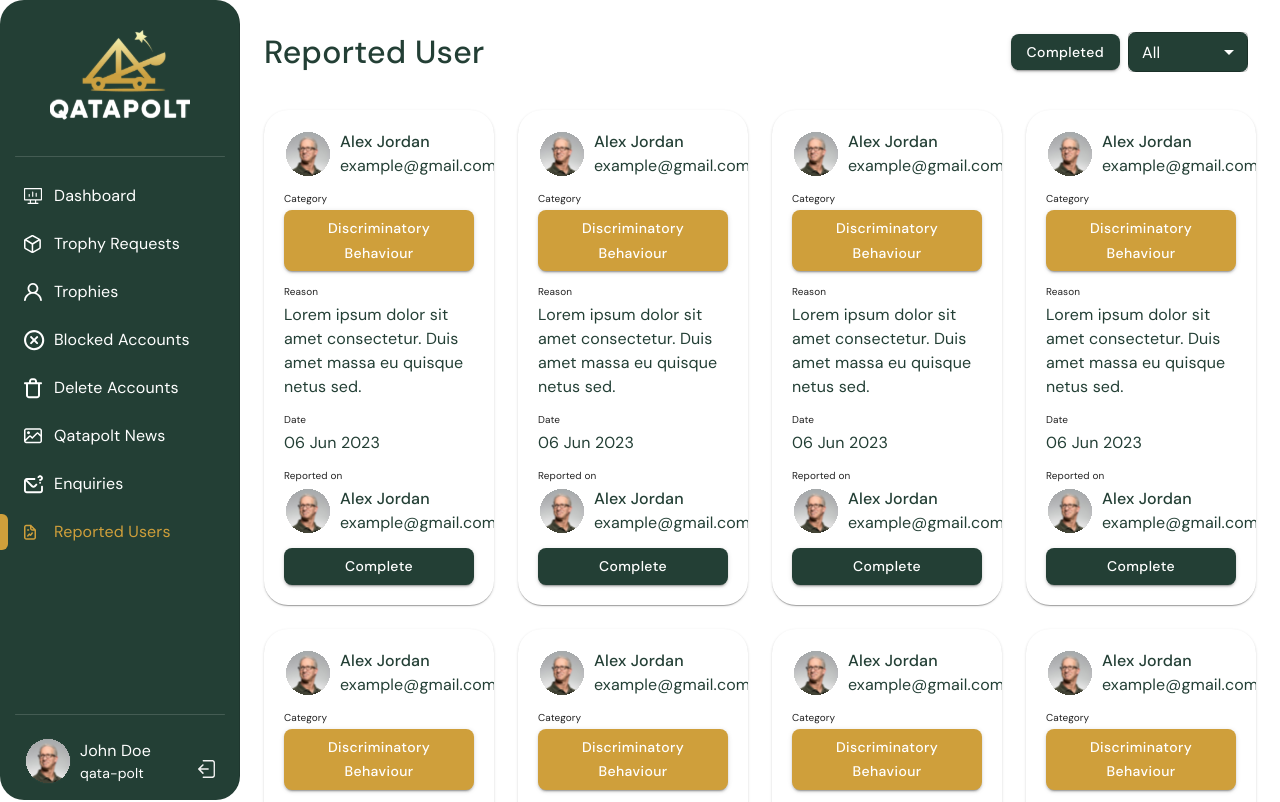
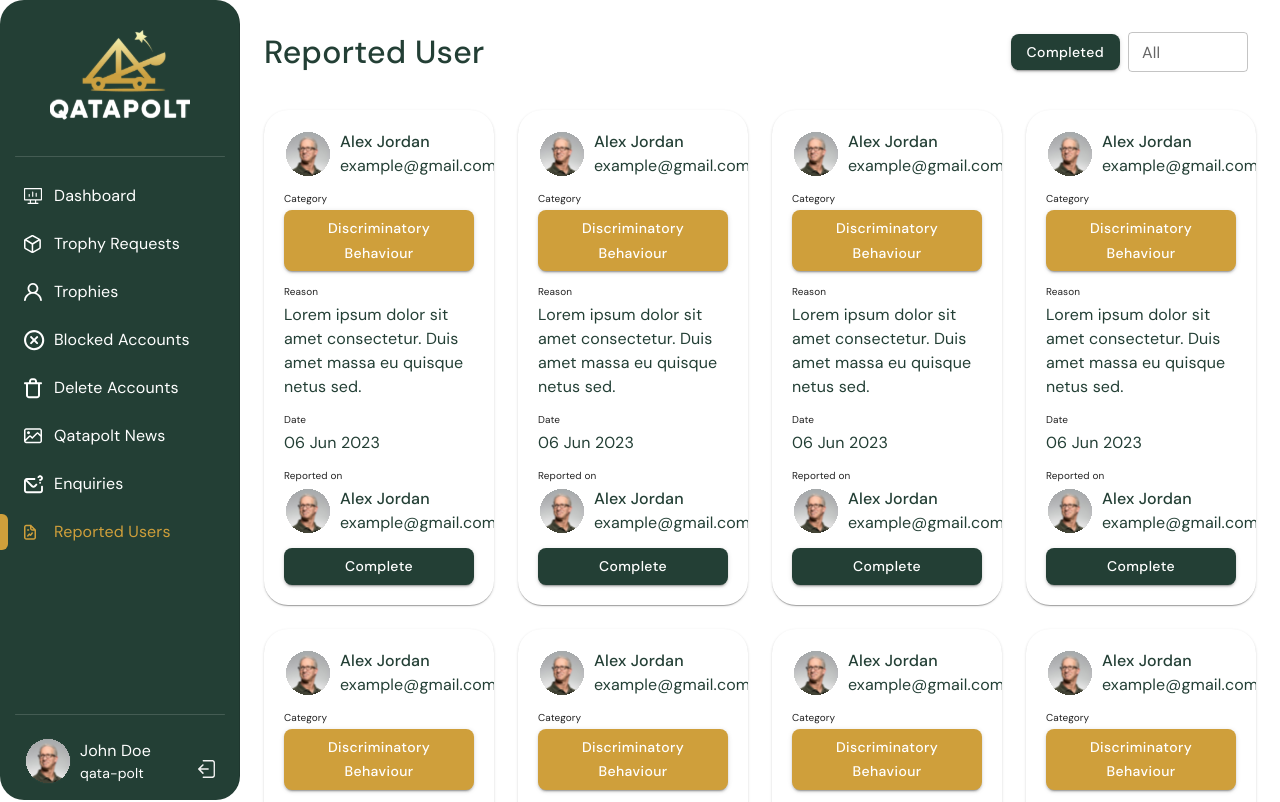
Before and after one commit to ZeeshanMustfai/qata-dashboard, a React (Vite) app: page /reported-user in a window 1280 px wide. Shown: the top 802 px of the page. Built offline with nearby package versions, Linux system fonts and the light colour scheme.

Commit message:
fix issues

```diff
--- a/src/components/modals/VerifyModal.tsx
+++ b/src/components/modals/VerifyModal.tsx
@@ -112,7 +112,7 @@ export default function VerifyModal({
 				</div>
 				<Box>
 					<VerfiyTitle title="Username" desc="Alexjordan" />
-					<VerfiyTitle title="Supporting" desc="Football" />
+					<VerfiyTitle title="Sport" desc="Football" />
 					<VerfiyTitle title="Phone number" desc="+44 123 456 798" />
 				</Box>
 
--- a/src/pages/deletedAccount/index.tsx
+++ b/src/pages/deletedAccount/index.tsx
@@ -43,7 +43,7 @@ const columnsDeletedAccount = [
 const DeletedAccount = () => {
 	return (
 		<>
-			<PageHeader title={"Deleted Accounts"}>
+			<PageHeader title={"Delete Accounts"}>
 				<SearchInput />
 			</PageHeader>
 			<ReactTable data={dataTrophyReq} columns={columnsDeletedAccount} />
--- a/src/pages/reportedUser/index.tsx
+++ b/src/pages/reportedUser/index.tsx
@@ -33,15 +33,13 @@ const ReportedUser = () => {
 						sx={{
 							m: 1,
 							minWidth: 120,
-							background: "#233F35",
 							borderRadius: "8px",
+							color: "primary",
 						}}
 						variant="outlined"
 						size="small"
 					>
-						<InputLabel id="demo-select-small-label" sx={{ color: "#fff" }}>
-							All
-						</InputLabel>
+						<InputLabel id="demo-select-small-label">All</InputLabel>
 						<Select
 							labelId="demo-select-small-label"
 							id="demo-select-small"
```
